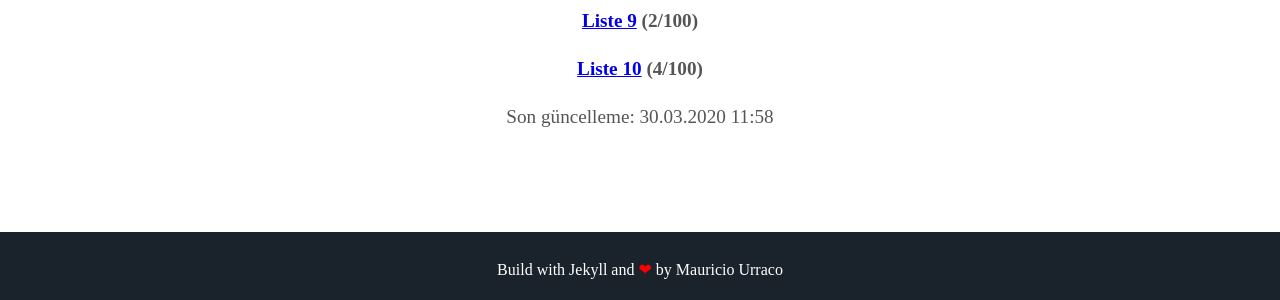
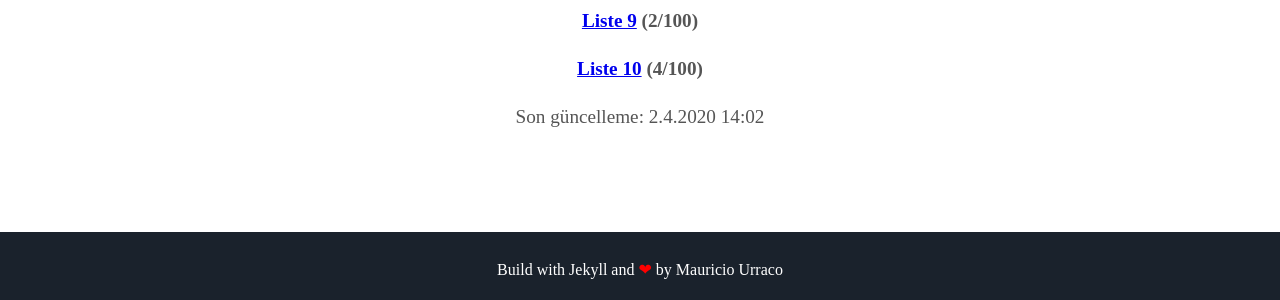
Before and after one commit to 925sozcuk/925sozcuk.github.io, a Jekyll site: the page built from index.html, in a window 1280 px wide. Shown: the part 1811-2111 px from the top of the page. Built offline with Jekyll 4.4.1, drawn with Linux system fonts in a browser that asks for light colours; some web fonts are replaced.

Commit message:
Update about.html

```diff
--- a/_includes/about.html
+++ b/_includes/about.html
@@ -21,5 +21,5 @@
       <p><a href="https://forms.gle/FAh1ucTYu49YYeu59" target="_blank">Liste 10</a> (4/100)</p>
     </b>
 
-  <p>Son güncelleme: 30.03.2020 11:58</p>
+  <p>Son güncelleme: 2.4.2020 14:02</p>
   </div>
```
